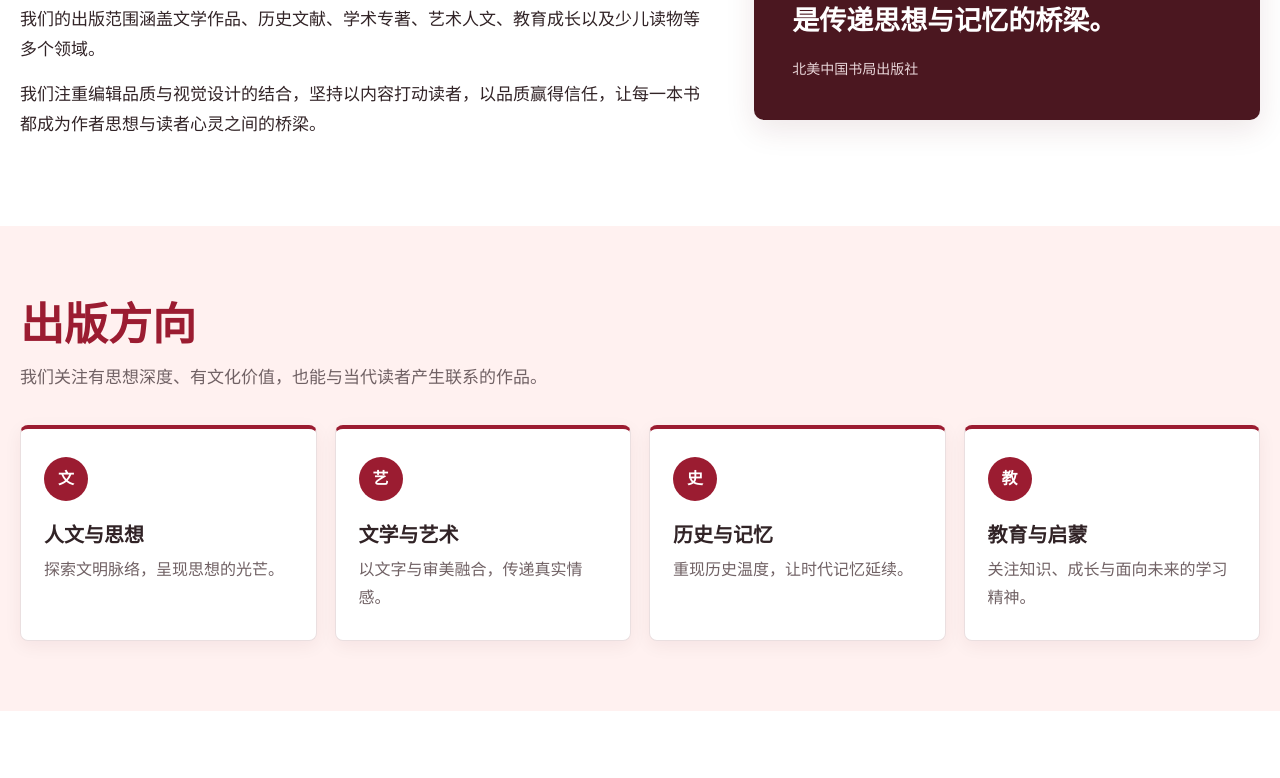
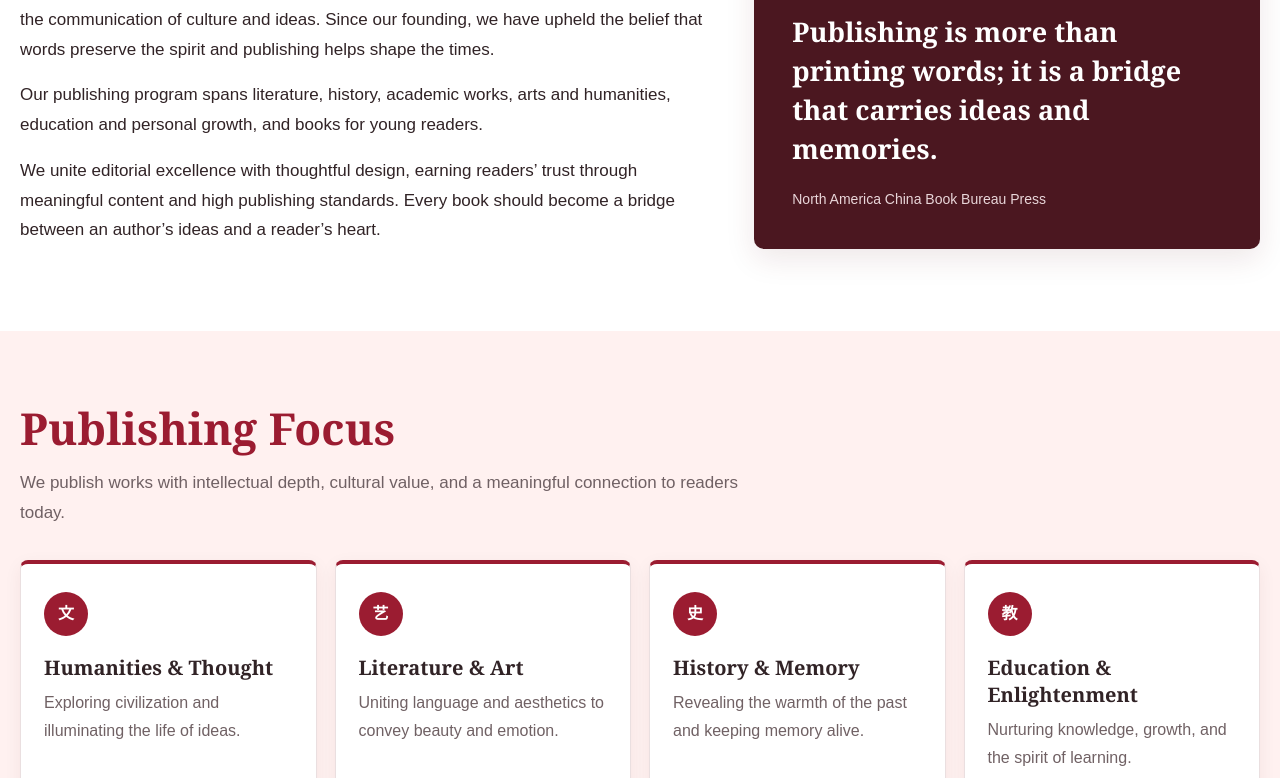
Before and after one commit to mingxianhan684-ops/chinese-book-bureau-site, a plain HTML site: page about.html in a window 1280 px wide. Shown: the part 853-1631 px from the top of the page. Drawn offline with Linux system fonts and the light colour scheme; grey boxes are pictures that could not be loaded.

Commit message:
Update about.html

```diff
--- a/about.html
+++ b/about.html
@@ -667,7 +667,7 @@
       mobileMenu.setAttribute("aria-expanded", String(isOpen));
     });
 
-    setLanguage("zh");
+    setLanguage("en");
   </script>
 </body>
 </html>
```
